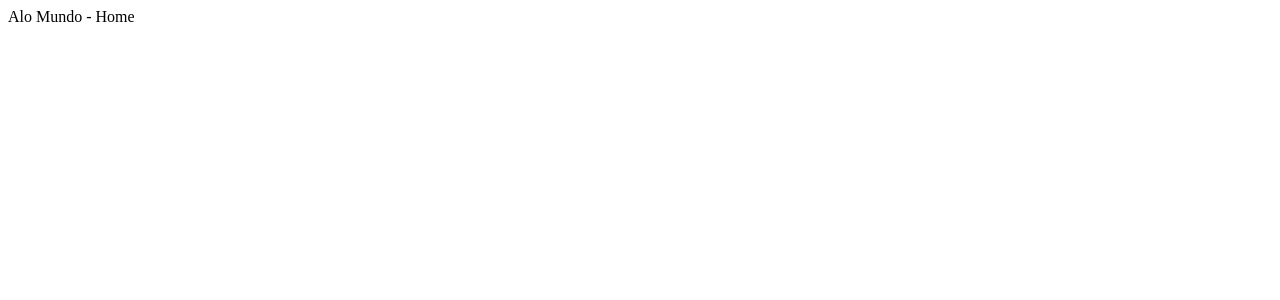
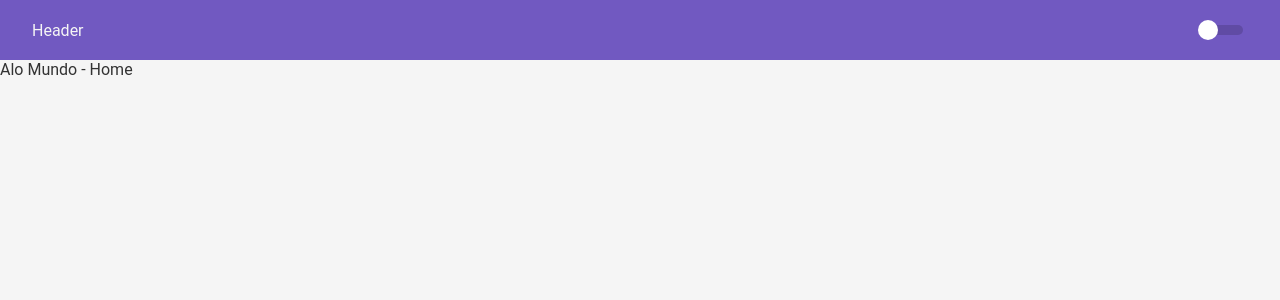
Before and after one commit to rzjprogramador/master_react_next_testing, a Next.js app: page / in a window 1280 px wide. Shown: the top 300 px of the page. Built offline with nearby package versions, Linux system fonts and the light colour scheme.

Commit message:
feat: add theme light e dark in app

```diff
--- a/package.json
+++ b/package.json
@@ -12,6 +12,7 @@
   },
   "dependencies": {
     "next": "12.3.1",
+    "polished": "^4.2.2",
     "react": "18.2.0",
     "react-dom": "18.2.0",
     "react-switch": "^7.0.0",
--- /dev/null
+++ b/src/components/structural/Header/index.tsx
@@ -0,0 +1,36 @@
+import React, { useContext } from "react"
+import Switch from "react-switch"
+import { ThemeContext } from "styled-components"
+import { shade } from "polished"
+
+import { Container } from "@src/components/structural/Header/styles"
+
+type HeaderProps = {
+  toogleTheme(): void
+}
+// type HeaderProps = () => JSX.Element
+
+const Header = ({ toogleTheme }: HeaderProps) => {
+  const { colors, title } = useContext(ThemeContext)
+
+  return (
+    <>
+      <Container>
+        Header
+        <Switch
+          onChange={toogleTheme}
+          checked={title === 'dark'}
+          checkedIcon={false}
+          uncheckedIcon={false}
+          height={10}
+          width={40}
+          handleDiameter={20}
+          offColor={shade(0.15, colors.primary)}
+          onColor={colors.secundary}
+        />
+      </Container>
+    </>
+  )
+}
+
+export default Header
--- /dev/null
+++ b/src/components/structural/Header/styles.ts
@@ -0,0 +1,13 @@
+import styled from "styled-components"
+
+// import { HeaderStructure } from "@src/styles/_customs/definers/header_structure"
+
+export const Container = styled.div`
+  height: 3.75rem;
+  background: ${(props) => props.theme.colors.primary};
+  color: #f5f5f5;
+  display: flex;
+  align-items: center;
+  justify-content: space-between;
+  padding: 0 2rem;
+`
--- a/src/pages/_app/_app.tsx
+++ b/src/pages/_app/_app.tsx
@@ -1,7 +1,7 @@
-import { AppProps } from 'next/app'
+import { AppProps } from "next/app"
 
 const App = ({ Component, pageProps }: AppProps) => {
-  return (<Component {...pageProps} />)
+  return <Component {...pageProps} />
 }
 
 export default App
--- a/src/pages/index.tsx
+++ b/src/pages/index.tsx
@@ -1,16 +1,28 @@
-import Head from 'next/head'
+import Head from "next/head"
+import { ThemeProvider } from "styled-components"
+import { useState } from "react"
+
+import Header from "@src/components/structural/Header"
+import GlobalStyles from "@src/styles/global/GlobalStyles"
+import { light } from "@src/styles/theme/light"
+import { dark } from "@src/styles/theme/dark"
 
 export default function Home() {
+  const [theme, setTheme] = useState(light)
+  const toogleTheme = () => {
+    setTheme(theme.title === 'light' ? dark : light)
+  }
+
   return (
     <>
       <Head>
         <title>Bem vindo a Home</title>
       </Head>
-            <div>
-
-            Alo Mundo - Home
-            </div>
+      <ThemeProvider theme={theme}>
+        <GlobalStyles />
+        <Header toogleTheme={toogleTheme} />
+        <div>Alo Mundo - Home</div>
+      </ThemeProvider>
     </>
-
   )
 }
--- /dev/null
+++ b/src/styles/global/GlobalStyles.ts
@@ -0,0 +1,28 @@
+import { createGlobalStyle } from "styled-components"
+
+export default createGlobalStyle`
+    * {
+        margin: 0;
+        padding: 0;
+        box-sizing: border-box;
+    }
+
+    html, body, #root {
+    background: ${(props) => props.theme.colors.background};
+    font-size: 1rem;
+    color: ${props => props.theme.colors.text};
+    font-family: sans-serif;
+    }
+
+    *, button, input {
+        border: 0;
+        outline: 0;
+
+        font-family: "Roboto", sans-serif;
+    }
+`
+
+/*
+ * createGlobalStyle será usado como GlobalStyle onde for importado
+ * aqui sera usado as props ja introduzidas no styled-compoennets via a tipagem dos themes light e dark
+ */
--- /dev/null
+++ b/src/styles/theme/dark.ts
@@ -0,0 +1,12 @@
+import { DefaultTheme } from "styled-components"
+
+export const dark: DefaultTheme = {
+  title: "dark",
+  colors: {
+    primary: "#333",
+    secundary: "#7159c1",
+    terciary: "green",
+    background: "#222",
+    text: "#f5f5f5",
+  },
+}
--- /dev/null
+++ b/src/styles/theme/light.ts
@@ -0,0 +1,12 @@
+import { DefaultTheme } from 'styled-components'
+
+export const light: DefaultTheme = {
+  title: "light",
+  colors: {
+    primary: "#7159c1",
+    secundary: "red",
+    terciary: "green",
+    background: "#f5f5f5",
+    text: "#333",
+  },
+}
```
Also changed, not shown: src/types/styles.d.ts (added, +14 -0 lines), 1 other file (tests, documents, lock files or other folders). Lines whose indentation alone changed are shown as unchanged.
